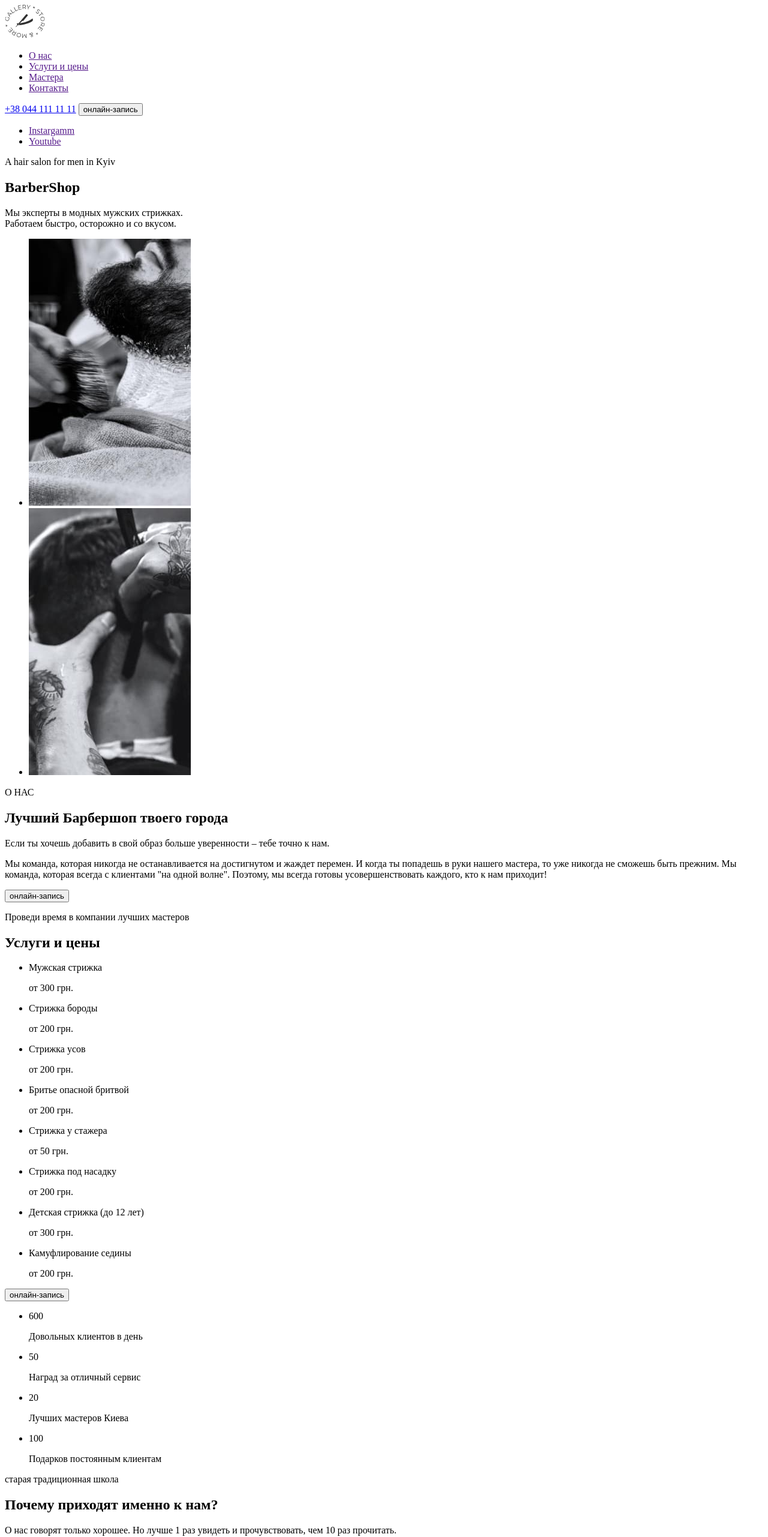
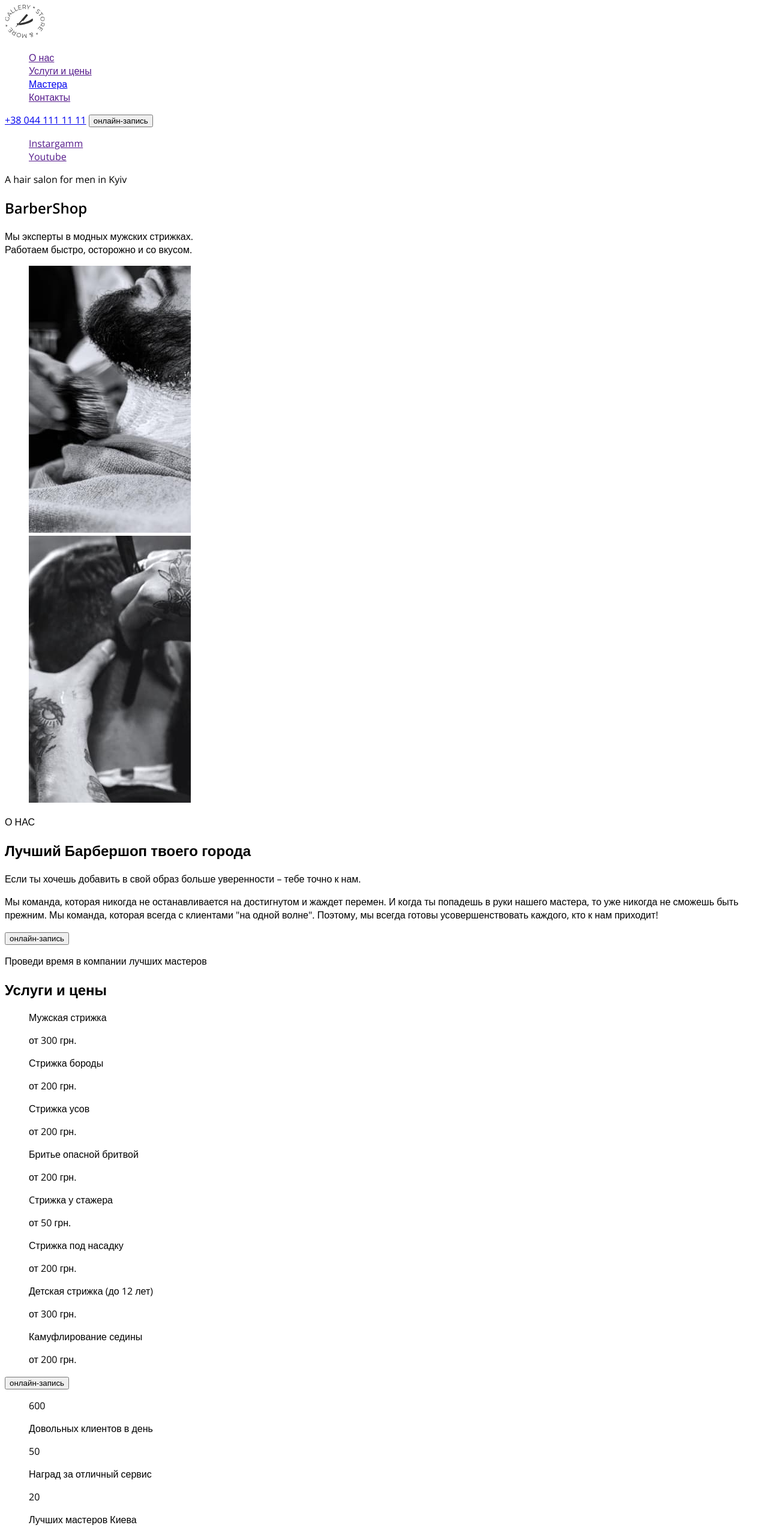
Before and after one commit to MyagkiyBogdan/barbershop, a plain HTML site: page index.html in a window 1280 px wide. Shown: the top 2562 px of the page at 60% size. Drawn offline with nearby package versions, Linux system fonts and the light colour scheme.

Commit message:
classes added

```diff
--- /dev/null
+++ b/css/styles.css
@@ -0,0 +1,13 @@
+:root {
+--main-color: red;
+}
+
+
+
+body {
+	font-family: 'Open Sans', sans-serif;
+}
+
+.list {
+	list-style: none;
+}
--- a/index.html
+++ b/index.html
@@ -5,219 +5,261 @@
 	<meta http-equiv="X-UA-Compatible" content="IE=edge">
 	<meta name="viewport" content="width=device-width, initial-scale=1.0">
 	<title>Barbershop</title>
+	<link rel="preconnect" href="https://fonts.googleapis.com">
+	<link rel="preconnect" href="https://fonts.gstatic.com" crossorigin>
+	<link href="https://fonts.googleapis.com/css2?family=Open+Sans:wght@400;600&family=Raleway:wght@700&display=swap"
+		rel="stylesheet">
+	<link rel="stylesheet" href="./css/styles.css">
 </head>
 <body>
-	<header>
-		<nav>
-		<a href=""><img src="./images/logo.svg" alt="логотип сайта"></a>
-		<ul>
-			<li><a href="">О нас</a></li>
-			<li><a href="">Услуги и цены</a></li>
-			<li><a href="">Мастера</a></li>
-			<li><a href="">Контакты</a></li>
+	<header class="header">
+		<nav class="navigation">
+		<a href="" class="logo"><img src="./images/logo.svg" alt="логотип сайта"></a>
+		<ul class="header-list list">
+			<li class="header-item">
+				<a href="" class="header-link">О нас</a>
+			</li>
+			<li class="header-item">
+				<a href="" class="header-link">Услуги и цены</a>
+			</li>
+			<li class="header-item">
+				<a href="#masters" class="header-link">Мастера</a>
+			</li>
+			<li class="header-item">
+				<a href="" class="header-link">Контакты</a>
+			</li>
 		</ul>
 		</nav>
-		<a href="tel:+380441111111">+38 044 111 11 11</a>
-		<button type="button">онлайн-запись</button>
+		<a href="tel:+380441111111" class="header-link-tel">+38 044 111 11 11</a>
+		<button type="button" class="header-btn">онлайн-запись</button>
 	</header>
 	<main>
-		<section class="hero">
-			<ul>
-				<li><a href="">Instargamm</a></li>
-				<li><a href="">Youtube</a></li>
+		<section class="hero section">
+			<ul class="hero-list list">
+				<li class="hero-item">
+					<a href="" class="hero-link">Instargamm</a>
+				</li>
+				<li class="hero-item">
+					<a href="" class="hero-link">Youtube</a>
+				</li>
 			</ul>
-			<p lang="en">A hair salon for men in Kyiv</p>
-			<h1 lang="en">BarberShop</h1>
-			<p>Мы эксперты в модных мужских стрижках. <br>
+			<p lang="en" class="hero-pre-title">A hair salon for men in Kyiv</p>
+			<h1 lang="en" class="hero-title">BarberShop</h1>
+			<p class="hero-pre-title">Мы эксперты в модных мужских стрижках. <br>
 			Работаем быстро, осторожно и со вкусом.</p>
 		</section>
-		<section class="about-us">
-			<ul>
-				<li><img src="./images/img-about-1.jpg"
+		<section class="about section">
+			<ul class="about-list list">
+				<li class="about-item">
+					<img src="./images/img-about-1.jpg"
 							alt="Бритье бороды и шеи"
 							width="270"
-							height="445">
+							height="445"
+							class="about-img">
 				</li>
-				<li><img src="./images/img-about-2.jpg"
+				<li class="about-item">
+					<img src="./images/img-about-2.jpg"
 							alt="Бритье опасой бритвой головы"
 							width="270"
-							height="445">
+							height="445"
+							class="about-img">
 				</li>
 			</ul>
-			<p>О НАС</p>
-			<h2>Лучший Барбершоп твоего города</h2>
-			<p>Если ты хочешь добавить в свой образ больше уверенности – тебе точно к нам.</p>
-			<p>
+			<p class="about-pre-title">О НАС</p>
+			<h2 class="about-title">Лучший Барбершоп твоего города</h2>
+			<p class="about-after-title">Если ты хочешь добавить в свой образ больше уверенности – тебе точно к нам.</p>
+			<p class="about-text">
 				Мы команда, которая никогда не останавливается на достигнутом
 				и жаждет перемен. И когда ты попадешь в руки нашего мастера,
 				то уже никогда не сможешь быть прежним. Мы команда, которая всегда с клиентами "на одной волне". Поэтому, мы всегда
 				готовы усовершенствовать каждого, кто к нам приходит!
 			</p>
-			<button type="button">онлайн-запись</button>
+			<button type="button" class="about-btn">онлайн-запись</button>
 		</section>
-		<section class="price">
-			<p>Проведи время в компании лучших мастеров</p>
-			<h2>Услуги и цены</h2>
-			<ul>
-				<li>
-					<p>Мужская стрижка</p>
-					<p>от 300 грн.</p>
+		<section class="prices section">
+			<p class="prices-pre-title">
+				Проведи время в компании лучших мастеров
+			</p>
+			<h2 class="prices-title">Услуги и цены</h2>
+			<ul class="prices-list list">
+				<li class="prices-item">
+					<p class="prices-text">Мужская стрижка</p>
+					<p class="prices-text">от 300 грн.</p>
 				</li>
-				<li>
-					<p>Стрижка бороды</p>
-					<p>от 200 грн.</p>
+				<li class="prices-item">
+					<p class="prices-text">Стрижка бороды</p>
+					<p class="prices-text">от 200 грн.</p>
 				</li>
-				<li>
-					<p>Стрижка усов</p>
-					<p>от 200 грн.</p>
+				<li class="prices-item">
+					<p class="prices-text">Стрижка усов</p>
+					<p class="prices-text">от 200 грн.</p>
 				</li>
-				<li>
-					<p>Бритье опасной бритвой</p>
-					<p>от 200 грн.</p>
+				<li class="prices-item">
+					<p class="prices-text">Бритье опасной бритвой</p>
+					<p class="prices-text">от 200 грн.</p>
 				</li>
 			</ul>
-				<ul>
-					<li>
-						<p>Cтрижка у стажера</p>
-						<p>от 50 грн.</p>
+				<ul class="prices-list list">
+					<li class="prices-item">
+						<p class="prices-text">Cтрижка у стажера</p>
+						<p class="prices-text">от 50 грн.</p>
 					</li>
-					<li>
-						<p>Стрижка под насадку</p>
-						<p>от 200 грн.</p>
+					<li class="prices-item">
+						<p class="prices-text">Стрижка под насадку</p>
+						<p class="prices-text">от 200 грн.</p>
 					</li>
-					<li>
-						<p>Детская стрижка (до 12 лет)</p>
-						<p>от 300 грн.</p>
+					<li class="prices-item">
+						<p class="prices-text">Детская стрижка (до 12 лет)</p>
+						<p class="prices-text">от 300 грн.</p>
 					</li>
-					<li>
-						<p>Камуфлирование седины</p>
-						<p>от 200 грн.</p>
+					<li class="prices-item">
+						<p class="prices-text">Камуфлирование седины</p>
+						<p class="prices-text">от 200 грн.</p>
 					</li>
 				</ul>
-				<button type="button">онлайн-запись</button>
+				<button type="button" class="prices-btn">онлайн-запись</button>
 		</section>
-		<section class="why-we">
-			<ul>
-				<li>
-					<span>600</span>
-					<p>Довольных клиентов в день</p>
+		<section class="reasons section">
+			<ul class="reasons-list list">
+				<li class="reasons-item">
+					<span class="reasons-count">600</span>
+					<p class="reasons-item-text">Довольных клиентов в день</p>
 				</li>
-				<li>
-					<span>50</span>
-					<p>Наград за отличный сервис</p>
+				<li class="reasons-item">
+					<span class="reasons-count">50</span>
+					<p class="reasons-item-text">Наград за отличный сервис</p>
 				</li>
-				<li>
-					<span>20</span>
-					<p>Лучших мастеров Киева</p>
+				<li class="reasons-item">
+					<span class="reasons-count">20</span>
+					<p class="reasons-item-text">Лучших мастеров Киева</p>
 				</li>
-				<li>
-					<span>100</span>
-					<p>Подарков постоянным клиентам</p>
+				<li class="reasons-item">
+					<span class="reasons-count">100</span>
+					<p class="reasons-item-text">Подарков постоянным клиентам</p>
 				</li>
 			</ul>
-			<p>
+			<p class="reasons-pre-title">
 				старая традиционная школа
 			</p>
-			<h2>Почему приходят именно к нам?</h2>
-			<p>
+			<h2 class="reasons-title">Почему приходят именно к нам?</h2>
+			<p class="reasons-after-title">
 				О нас говорят только хорошее. Но лучше 1 раз увидеть и прочувствовать, чем 10 раз прочитать.
 			</p>
 		</section>
-		<section class="masters">
-			<p>
+		<section class="masters section" id="masters">
+			<p class="masters-pre-title">
 				для настоящих ценителей атмосферы
 			</p>
-			<h2>Наши мастера</h2>
-			<ul>
-				<li>
+			<h2 class="masters-title">Наши мастера</h2>
+			<ul class="masters-list list">
+				<li class="masters-item">
 					<img
 					src="./images/img-master-1.jpg"
 					alt="Мастер Джон стрижет клиента"
 					width="370"
-					height="346">
-					<h3 lang="en">John Smith</h3>
-					<p>Extreme Barber</p>
+					height="346"
+					class="masters-img">
+					<h3 lang="en" class="masters-list-title">John Smith</h3>
+					<p class="masters-list-text">Extreme Barber</p>
 				</li>
-				<li>
+				<li class="masters-item">
 					<img
 					src="./images/img-master-2.jpg"
 					alt="Мастер Мишель стрижет клиента"
 					width="370"
-					height="346">
-					<h3 lang="en">Michele Doe</h3>
-					<p>Extreme Barber</p>
+					height="346"
+					class="masters-img">
+					<h3 lang="en" class="masters-list-title">Michele Doe</h3>
+					<p class="masters-list-text">Extreme Barber</p>
 				</li>
-				<li>
+				<li class="masters-item">
 					<img
 					src="./images/img-master-3.jpg"
 					alt="Мастер Алан стрижет клиента"
 					width="370"
-					height="346">
-					<h3 lang="en">Alan Black</h3>
-					<p>Extreme Barber</p>
+					height="346"
+					class="masters-img">
+					<h3 lang="en" class="masters-list-title">Alan Black</h3>
+					<p class="masters-list-text">Extreme Barber</p>
 				</li>
 			</ul>
 		</section>
-		<section>
-			<p>На латинском языке “барба” означает “борода”</p>
+		<section class="galery section">
+			<p class="galery-pre-title">На латинском языке “барба” означает “борода”</p>
 			<!-- Скрытый заголовок - переделать через css-->
-			<h2 hidden>Галерея</h2>
-			<ul>
-				<li><img src="./images/img-galery-1.jpg"
+			<h2 class="galery-title" hidden>Галерея</h2>
+			<ul class="galery-list list">
+				<li class="galery-item">
+					<img src="./images/img-galery-1.jpg"
 					alt="Мастер за работой 1"
 					width="270"
-					height="360">>
+					height="360"
+					class="galery-img">
 				</li>
-				<li><img src="./images/img-galery-2.jpg"
+				<li class="galery-item">
+					<img src="./images/img-galery-2.jpg"
 					alt="Мастер за работой 2"
 					width="270"
-					height="360">>
+					height="360"
+					class="galery-img">
 				</li>
-				<li><img src="./images/img-galery-3.jpg"
+				<li class="galery-item">
+					<img src="./images/img-galery-3.jpg"
 					alt="Мастер за работой 3"
 					width="270"
-					height="360">>
+					height="360"
+					class="galery-img">
 				</li>
-				<li><img src="./images/img-galery-4.jpg"
+				<li class="galery-item">
+					<img src="./images/img-galery-4.jpg"
 					alt="Мастер за работой 4"
 					width="270"
-					height="360">>
+					height="360"
+					class="galery-img">
 				</li>
 			</ul>
 		</section>
 		<section class="online-appointment">
-			<h2>Онлайн-запись</h2>
+			<h2 class="online-appointment-title">Онлайн-запись</h2>
 		</section>
 		<section class="contacts">
-			<h2>Контакты</h2>
+			<h2 class="contacts-title">Контакты</h2>
 			<address>
-				<ul>
-					<li>
+				<ul class="contacts-list list">
+					<li class="contacts-item">
 						<a href="https://goo.gl/maps/WxknWjJtTghGLkDw7"
 						target="_blank"
-						rel="noopener noreferrer nofollow">
+						rel="noopener noreferrer nofollow" class="contacts-link">
 						ул. Васильковая, 7А Киев, 08132
 						</a>
 					</li>
-					<li><a href="tel:+380441111111">+38 044 111 11 11</a></li>
-					<li><a href="mailto:barbershop@email.com">barbershop@email.com</a></li>
+					<li class="contacts-item" class="contacts-link">
+						<a href="tel:+380441111111" class="contacts-link">+38 044 111 11 11</a>
+					</li>
+					<li class="contacts-item" class="contacts-link">
+						<a href="mailto:barbershop@email.com" class="contacts-link">barbershop@email.com</a>
+					</li>
 				</ul>
 			</address>
-				<p>
+				<p class="contacts-text">
 					время работы
 				</p>
-				<p>
+				<p class="contacts-text">
 					Ежедневно с 9:00 до 22:00
 				</p>
 		</section>
 	</main>
-	<footer>
-		<p>
+	<footer class="footer">
+		<p class="footer-copy">
 			&copy; Copyright 2020
 		</p>
-		<ul>
-			<li><a href="">Instagram</a></li>
-			<li><a href="">Youtube</a></li>
+		<ul class="footer-list list">
+			<li class="footer-item">
+				<a href="" class="footer-link">Instagram</a>
+			</li>
+			<li class="footer-item">
+				<a href="" class="footer-link">Youtube</a>
+			</li>
 		</ul>
 	</footer>
 </body>
```
Also changed, not shown: .prettierrc.json.
